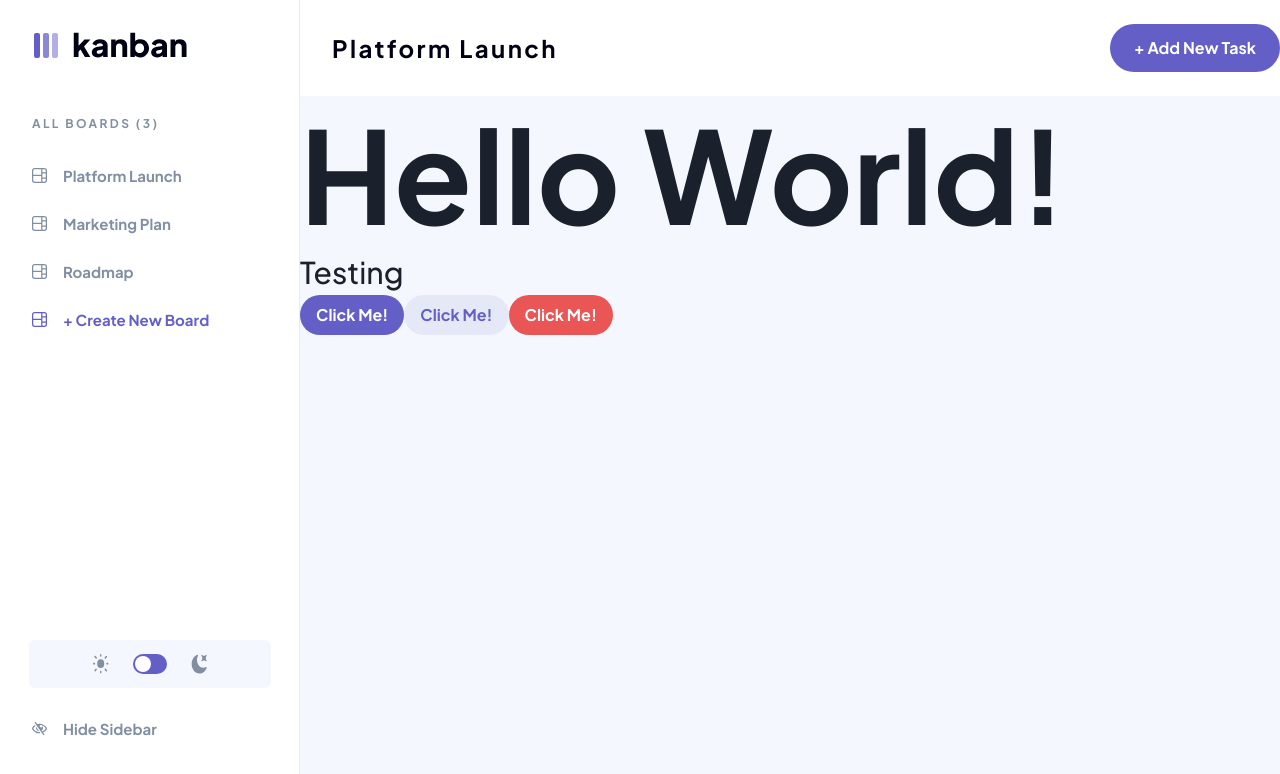
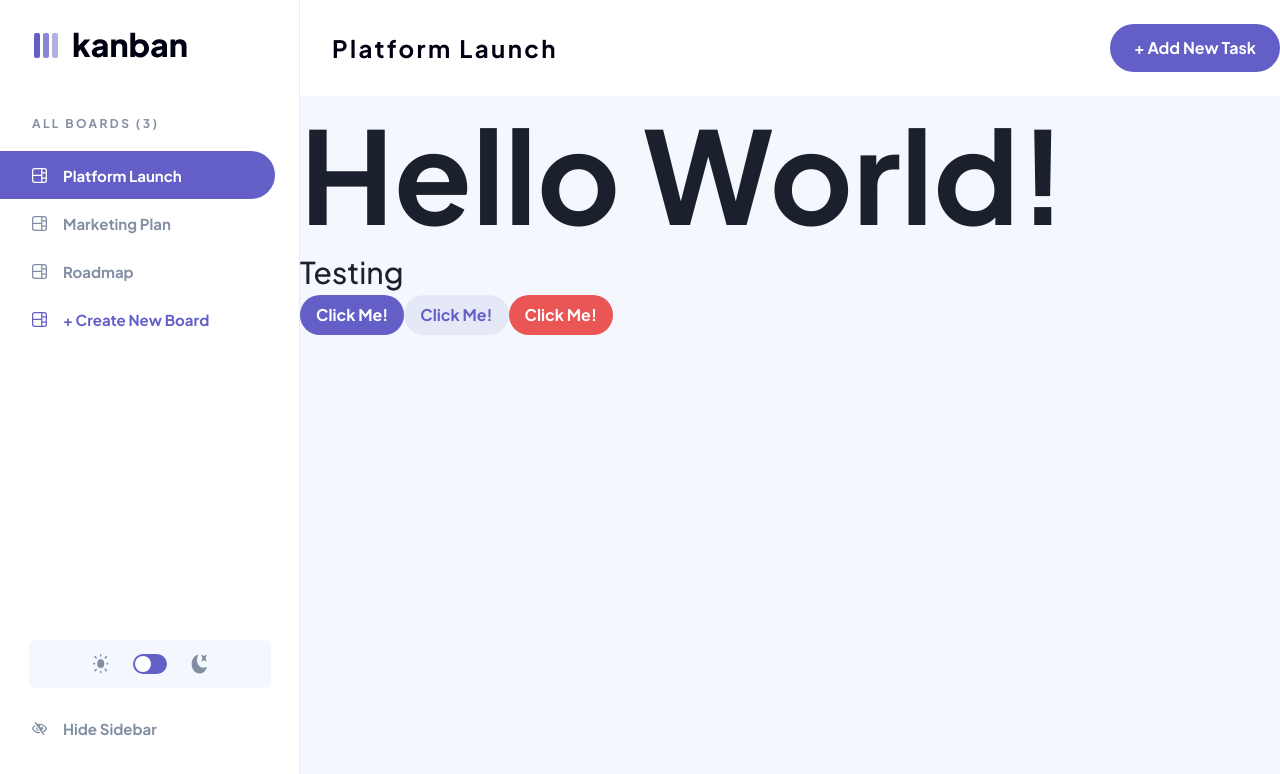
Before and after one commit to blp100/kanban-task-management-web-app, a Next.js app: page / in a window 1280 px wide. Shown: the top 774 px of the page. Built offline with nearby package versions, Linux system fonts and the light colour scheme.

Commit message:
feat: add nav-item activation

```diff
--- a/src/components/nav-item.js
+++ b/src/components/nav-item.js
@@ -13,7 +13,10 @@ const IconHideSidebar = createIcon({
   d: "M8.522 11.223a4.252 4.252 0 01-3.654-5.22l3.654 5.22zM9 12.25A8.685 8.685 0 011.5 8a8.612 8.612 0 012.76-2.864l-.86-1.23A10.112 10.112 0 00.208 7.238a1.5 1.5 0 000 1.524A10.187 10.187 0 009 13.75c.414 0 .828-.025 1.239-.074l-1-1.43A8.88 8.88 0 019 12.25zm8.792-3.488a10.14 10.14 0 01-4.486 4.046l1.504 2.148a.375.375 0 01-.092.523l-.648.453a.375.375 0 01-.523-.092L3.19 1.044A.375.375 0 013.282.52L3.93.068a.375.375 0 01.523.092l1.735 2.479A10.308 10.308 0 019 2.25c3.746 0 7.031 2 8.792 4.988a1.5 1.5 0 010 1.524zM16.5 8a8.674 8.674 0 00-6.755-4.219A1.75 1.75 0 1012.75 5v-.001a4.25 4.25 0 01-1.154 5.366l.834 1.192A8.641 8.641 0 0016.5 8z",
 });
 
-const NavItem = ({ children, isHideItem, ...otherProps }) => {
+const NavItem = ({ children, isHideItem, activated, ...otherProps }) => {
+  const active = activated === children ? true : false;
+  console.log(active);
+
   return (
     <Link
       display="block"
@@ -29,7 +32,8 @@ const NavItem = ({ children, isHideItem, ...otherProps }) => {
         role="group"
         cursor="pointer"
         textStyle="headingM"
-        color="mediumGrey"
+        bg={active ? "mainPurple" : undefined}
+        color={active ? "white" : "mediumGrey"}
         gap={4}
         _hover={useColorModeValue(
           {
@@ -44,9 +48,9 @@ const NavItem = ({ children, isHideItem, ...otherProps }) => {
         {...otherProps}
       >
         {isHideItem ? (
-          <IconHideSidebar alt="Hide Sidebar Icon" _hover={{ fill: "#ffffff" }} />
+          <IconHideSidebar alt="Hide Sidebar Icon" />
         ) : (
-          <IconBoard alt="Board Icon" _hover={{ fill: "#ffffff" }} />
+          <IconBoard alt="Board Icon" />
         )}
         {children}
       </Flex>
--- a/src/components/sidebar.js
+++ b/src/components/sidebar.js
@@ -12,8 +12,15 @@ import {
 import Logo from "./logo";
 import NavItem from "./nav-item";
 import ThemeToggleSwitch from "./theme-toggle-switch";
+import { useState } from "react";
 
 const Sidebar = ({ isOpen, onClose, linkItems, ...otherProps }) => {
+  const [clickedItem, setClickedItem] = useState(linkItems[0].name);
+
+  const itemClickedHandler = (e) => {
+    setClickedItem(e.target.innerText);
+  };
+
   return (
     <Slide direction="left" in={isOpen} style={{ zIndex: 10, width: "300px" }}>
       <Flex
@@ -36,7 +43,7 @@ const Sidebar = ({ isOpen, onClose, linkItems, ...otherProps }) => {
           ALL BOARDS ({linkItems.length})
         </Box>
         {linkItems.map((link) => (
-          <NavItem key={link.name} pl={8}>
+          <NavItem key={link.name} pl={8} activated={clickedItem} onClick={itemClickedHandler}>
             {link.name}
           </NavItem>
         ))}
```
